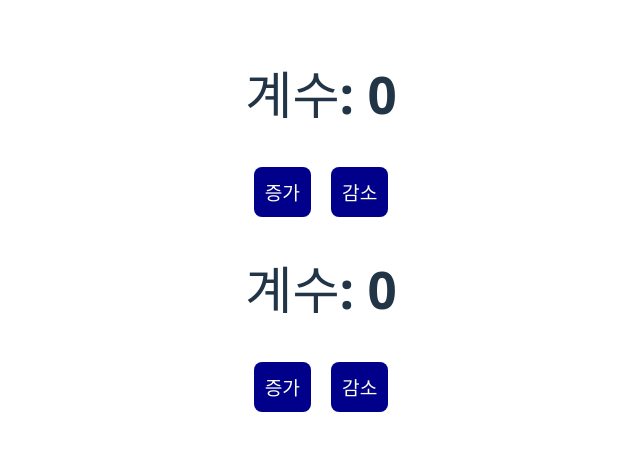
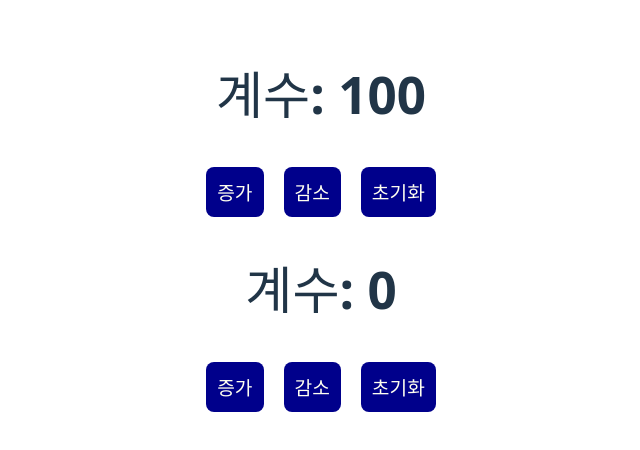
Before and after one commit to osparking/react-exercise2, a React (Vite) app: page / in a window 1280 px wide. Shown: the top 450 px of the page, without its empty margins (319-959 px from the left). Built offline with nearby package versions, Linux system fonts and the light colour scheme.

Commit message:
provide initVal, add reset button

```diff
--- a/src/App.jsx
+++ b/src/App.jsx
@@ -2,7 +2,7 @@ import './App.css';
 import useCounter from './useCounter';
 
 function App() {
-  const {count, incCount, decCount} = useCounter();
+  const {count, incCount, decCount, reset} = useCounter(100);
   const counter = useCounter();
 
   return (
@@ -11,9 +11,11 @@ function App() {
         <h1>계수: {count}</h1>
         <button onClick={incCount}>증가</button>
         <button onClick={decCount}>감소</button>
+        <button onClick={reset}>초기화</button>
         <h1>계수: {counter.count}</h1>
         <button onClick={counter.incCount}>증가</button>
         <button onClick={counter.decCount}>감소</button>
+        <button onClick={counter.reset}>초기화</button>
       </div>
     </>
   )
```
